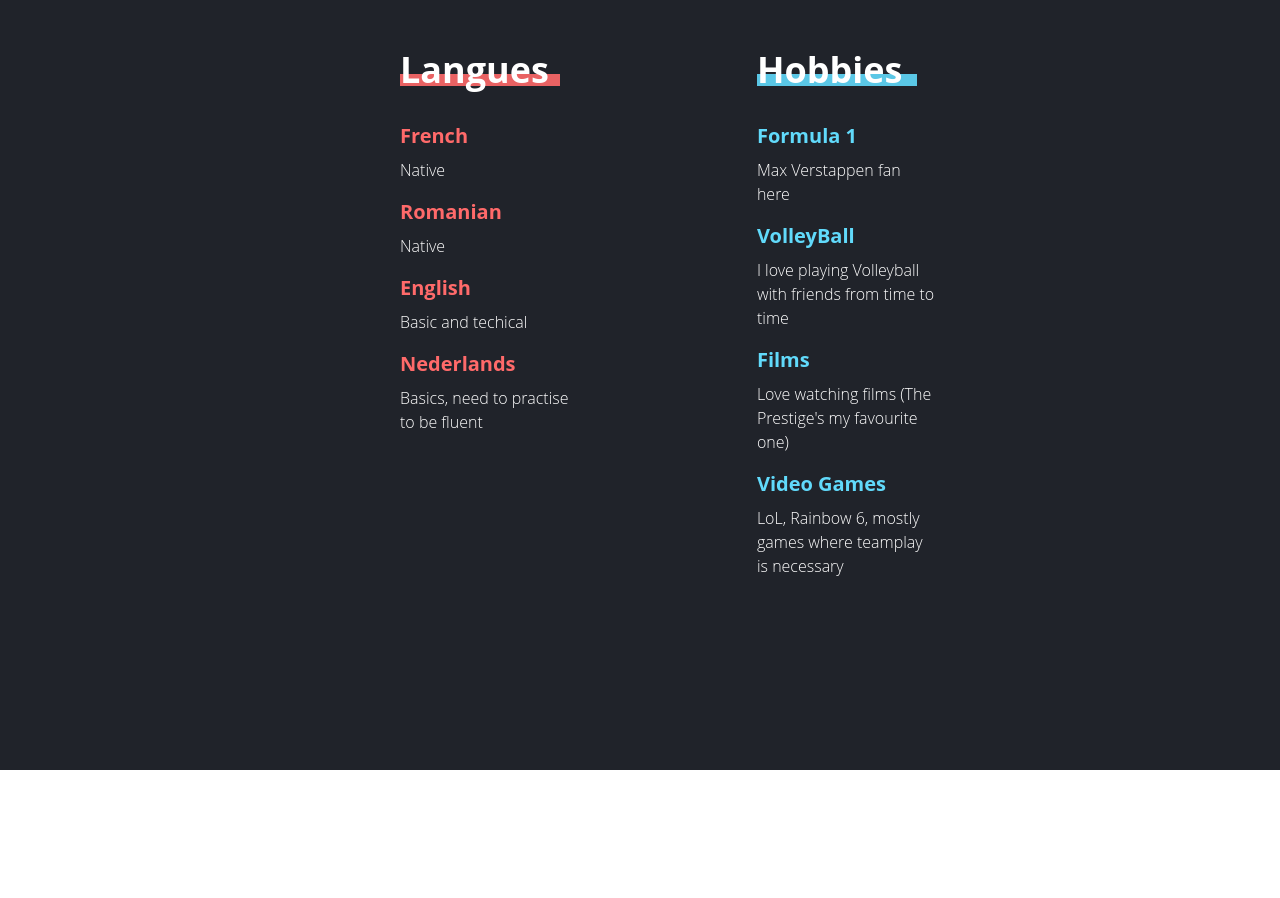
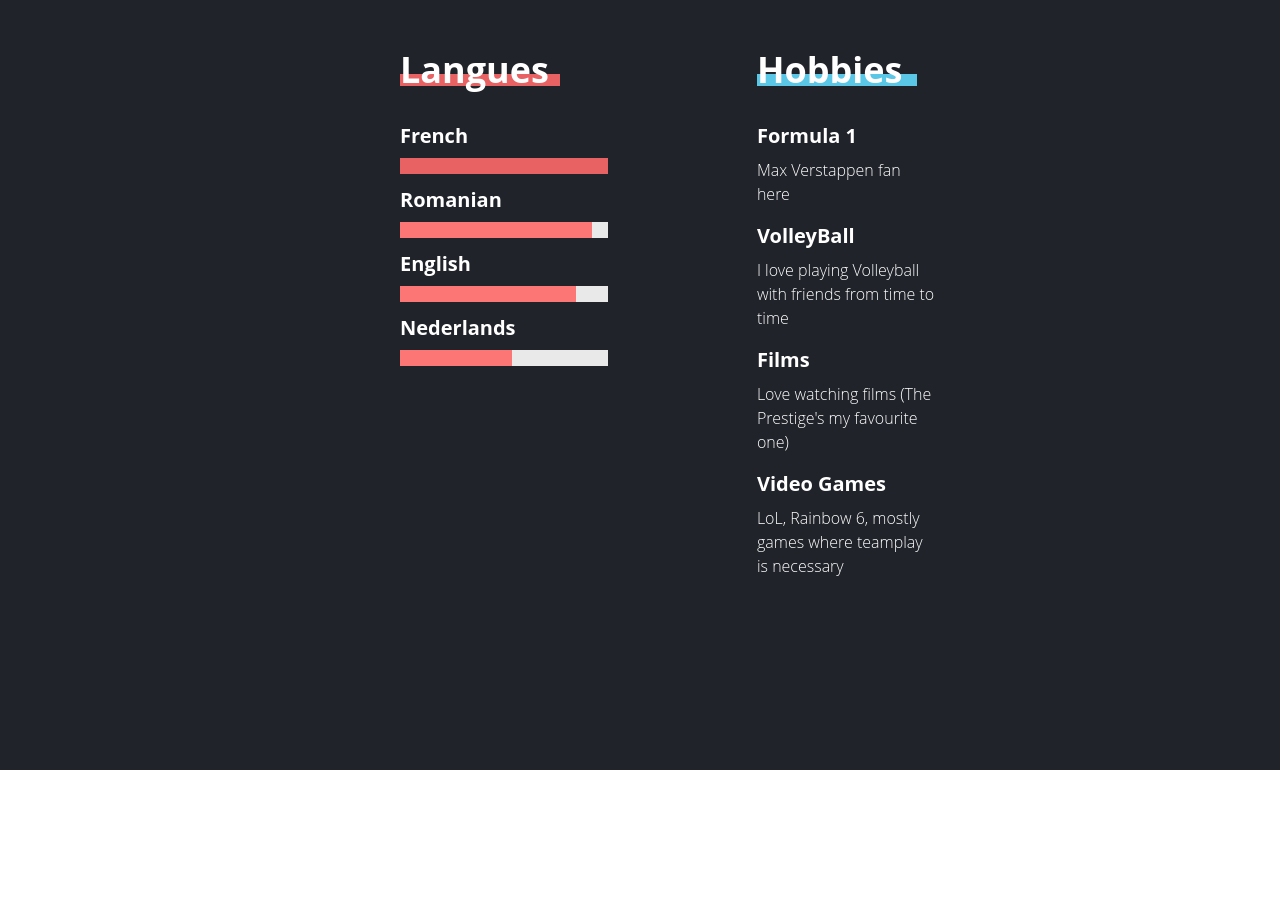
Before and after one commit to meduard11/eduard-cv, a React (Create React App) app: page / in a window 1280 px wide. Shown: the part 2720-3618 px from the top of the page. Built offline with nearby package versions, Linux system fonts and the light colour scheme; grey boxes are pictures that could not be loaded.

Commit message:
barres de progression

```diff
--- a/src/App.js
+++ b/src/App.js
@@ -29,20 +29,25 @@ const App = () => (
       <div className="mx-72 my-12 relative">
         <div className="w-full">
           <div className="flex-col">
-            <div className="absolute bg-rajah h-2 w-52  mt-7 ml-8 opacity-90"></div>
-            <h1 className="font-bold text-4xl m-8 z-0 relative"> Experience</h1>
+            <div className="absolute bg-rajah h-2 w-52 mt-7 ml-8 opacity-90"></div>
+
+            <h1 className="font-bold text-4xl m-8 z-0 relative text-whit">
+              Experience
+            </h1>
           </div>
           <ExperienceBox
             job_title="Front-end Developer Digitalu"
             start_d="August 2021"
             end_d="September 2021"
             job_description="React JS and Typescript frontend developement from Figma design cheets full-time."
+            text_color="text-rajah"
           ></ExperienceBox>
           <ExperienceBox
             job_title="Blend editor"
             start_d="August 2021"
             end_d="September 2021"
             job_description="Creation and edition of blends (Blendr.io | Saas Automation Application) for Qollabi, ponctual-time job."
+            text_color="text-rajah"
           ></ExperienceBox>
           <ExperienceBox
             job_title="Technicien de maintenance maison de retraite"
@@ -50,6 +55,7 @@ const App = () => (
             end_d="August 2022"
             job_description="Je m'occupais de l'entretien de maintenance de la maison
         de retraite, mes taches comprenaient : - Trouver une solution à la panne technique qu'il pourrait y avoir dans le batiment (porte/serrure bloquée, appareil en panne, interrupteur ou lampe en panne, meuble cassé, etc.) - Reception des livraisons et rangement dans les réserves. - Gestion du jardin. J'étais seul tout au long de la journée et devait organiser mes taches moi-même."
+            text_color="text-rajah"
           ></ExperienceBox>
         </div>
         <Arrow dark={true} index="idx-3" color="#FFAD69"></Arrow>
@@ -89,46 +95,39 @@ const App = () => (
         <div className="w-1/2 flex-col mx-20">
           <div className="absolute bg-oruby3 h-3 w-40  mt-14 ml-8 opacity-90"></div>
           <h1 className="font-bold text-4xl m-8 z-0 relative"> Langues</h1>
-          <h2 className="ml-8 text-xl mt-4 font-bold text-oruby3"> French </h2>
-          <p className="font-light ml-8 mt-2">Native</p>
-          <h2 className="ml-8 text-xl mt-4 font-bold text-oruby3">
-            {" "}
-            Romanian{" "}
-          </h2>
-          <p className="font-light ml-8 mt-2">Native</p>
-          <h2 className="ml-8 text-xl mt-4 font-bold text-oruby3"> English </h2>
-          <p className="font-light ml-8 mt-2">Basic and techical</p>
-          <h2 className="ml-8 text-xl mt-4 font-bold text-oruby3">
-            {" "}
-            Nederlands{" "}
-          </h2>
-          <p className="font-light ml-8 mt-2">
-            Basics, need to practise to be fluent
-          </p>
+          <h2 className="ml-8 text-xl mt-4 font-bold "> French </h2>
+
+          <div className="my-2 absolute bg-oruby3 h-4 w-52 ml-8 opacity-90"></div>
+
+          <h2 className="ml-8 text-xl mt-9 font-bold ">Romanian</h2>
+
+          <div className="my-2 absolute bg-whit h-4 w-52 ml-8 opacity-90"></div>
+          <div className="my-2 absolute bg-oruby3 h-4 w-48 ml-8 opacity-90"></div>
+
+          <h2 className="ml-8 text-xl mt-9 font-bold "> English </h2>
+
+          <div className="my-2 absolute bg-whit h-4 w-52 ml-8 opacity-90"></div>
+          <div className="my-2 absolute bg-oruby3 h-4 w-44 ml-8 opacity-90"></div>
+
+          <h2 className="ml-8 text-xl mt-9 font-bold "> Nederlands </h2>
+
+          <div className="my-2 absolute bg-whit h-4 w-52 ml-8 opacity-90"></div>
+          <div className="my-2 absolute bg-oruby3 h-4 w-28 ml-8 opacity-90"></div>
         </div>
         <div className="flex-col mx-16">
           <div className="absolute bg-corn3 h-3 w-40 mt-14 ml-8 opacity-90"></div>
           <h1 className="font-bold text-4xl m-8 z-0 relative"> Hobbies </h1>
-          <h2 className="ml-8 font-bold text-xl z-0 relative text-corn3">
-            {" "}
-            Formula 1{" "}
-          </h2>
+          <h2 className="ml-8 font-bold text-xl z-0 relative ">Formula 1</h2>
           <p className="font-light mt-2 ml-8">Max Verstappen fan here</p>
-          <h2 className="ml-8 text-xl mt-4 text-corn3 font-bold">
-            {" "}
-            VolleyBall{" "}
-          </h2>
+          <h2 className="ml-8 text-xl mt-4 font-bold"> VolleyBall </h2>
           <p className="font-light ml-8 mt-2 ">
             I love playing Volleyball with friends from time to time
           </p>
-          <h2 className="ml-8 text-xl mt-4 font-bold text-corn3"> Films </h2>
+          <h2 className="ml-8 text-xl mt-4 font-bold"> Films </h2>
           <p className="font-light ml-8 mt-2">
             Love watching films (The Prestige's my favourite one)
           </p>
-          <h2 className="ml-8 text-xl mt-4 font-bold text-corn3">
-            {" "}
-            Video Games{" "}
-          </h2>
+          <h2 className="ml-8 text-xl mt-4 font-bold "> Video Games </h2>
           <p className="font-light ml-8 mt-2">
             LoL, Rainbow 6, mostly games where teamplay is necessary
           </p>
--- a/src/components/NavBar.jsx
+++ b/src/components/NavBar.jsx
@@ -12,7 +12,6 @@ export const NavBar = () => {
         <>
             <div className="flex bg-grr text-whit w-full min-w-min">
                 <div className = "pl-24 m-16 w-1/2 mx-6 text-5xl font-light">Eduard Mihaila</div>
-
                 <div className="flex mx-6">
                     <NavBarItem color ={BLUE} desc="About me" onClick = {() => scrollHandler("idx-1")}/>
                     <NavBarItem color={ORANGE}desc="Experience" onClick = {() => scrollHandler("idx-2")} />
```
